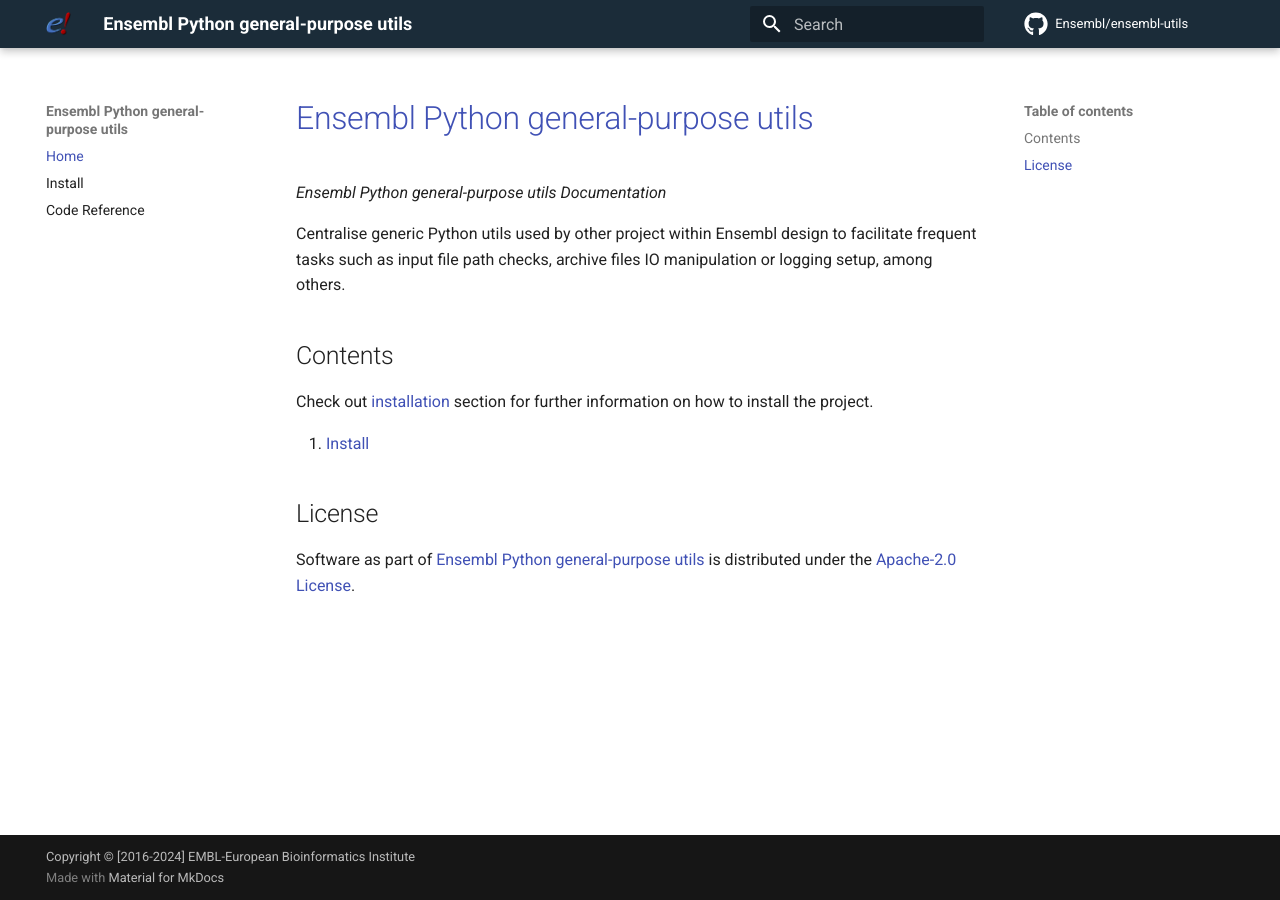
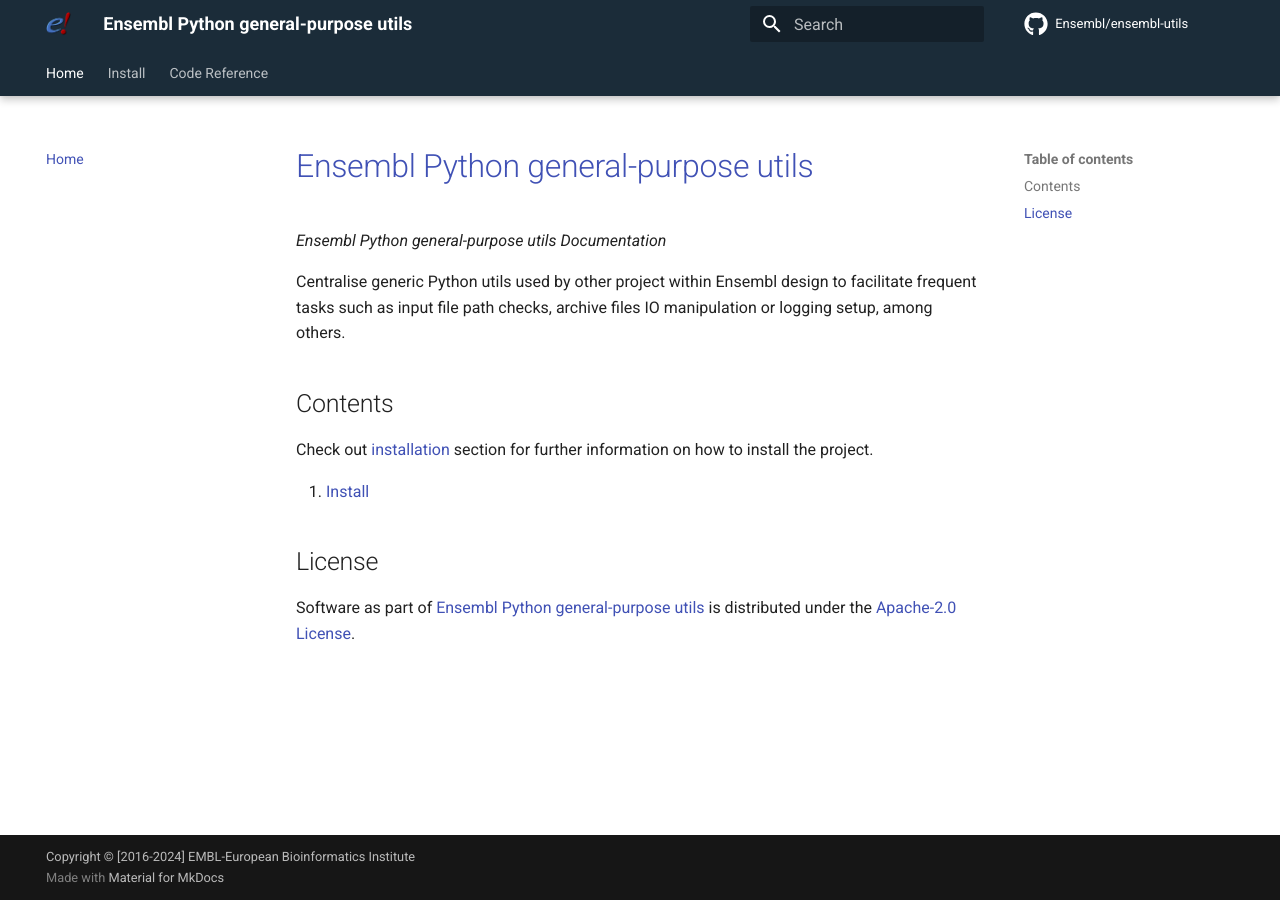
Before and after one commit to Ensembl/ensembl-utils, an MkDocs documentation site: the page built from docs/index.md, in a window 1280 px wide. Built offline with MkDocs 1.6.1 and Material for MkDocs 9.7.7, drawn with Linux system fonts in a browser that asks for light colours; comment, search, counter and statistics services are not loaded.

Commit message:
update documentation and add coverage report to GitHub pages

```diff
--- a/mkdocs.yml
+++ b/mkdocs.yml
@@ -25,6 +25,11 @@
     repo: fontawesome/brands/github
   palette:
     scheme: ensembl
+  features:
+      - navigation.expand
+      - navigation.tabs
+      - navigation.tabs.sticky
+      - navigation.top
 extra_css:
   - stylesheets/extra.css
 
@@ -52,6 +57,9 @@
           show_source: true
           show_symbol_type_heading: true
           show_symbol_type_toc: true
+- coverage:
+    page_name: coverage
+    html_report_dir: htmlcov
 
 nav:
   - Home: index.md
--- a/pyproject.toml
+++ b/pyproject.toml
@@ -60,6 +60,7 @@
 docs = [
     "mkdocs >= 1.5.3",
     "mkdocs-autorefs",
+    "mkdocs-coverage",
     "mkdocs-gen-files",
     "mkdocs-literate-nav",
     "mkdocs-material",
```
Also changed, not shown: 1 other file.
